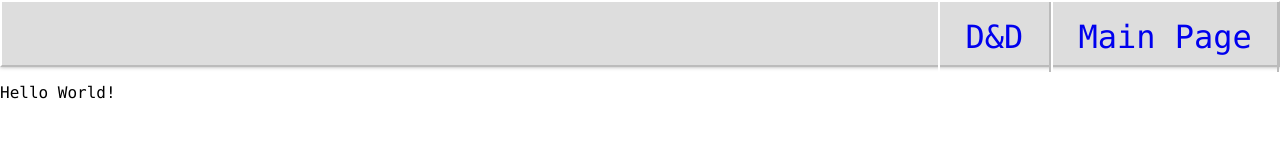
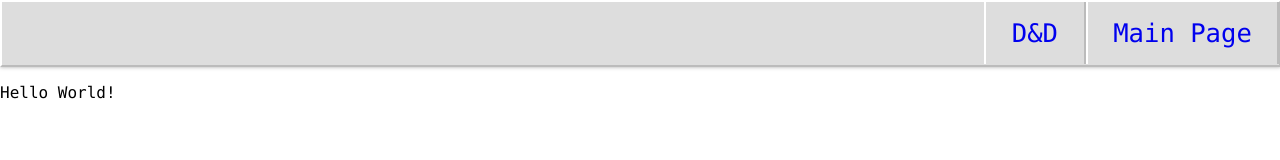
Before and after one commit to bobprinceraj/bobprinceraj.github.io, a plain HTML site: page demos/index.html in a window 1280 px wide. Drawn offline with Linux system fonts and the light colour scheme.

Commit message:
Update styles.css

```diff
--- a/demos/styles.css
+++ b/demos/styles.css
@@ -20,7 +20,7 @@ ul.navbar li {
 ul.navbar li a {
   display: block;
   text-align: center;
-  font-size: 4vh;
+  font-size: 2vw;
   padding: 2vh 2vw;
   text-decoration: none;
   margin: 0;
```
